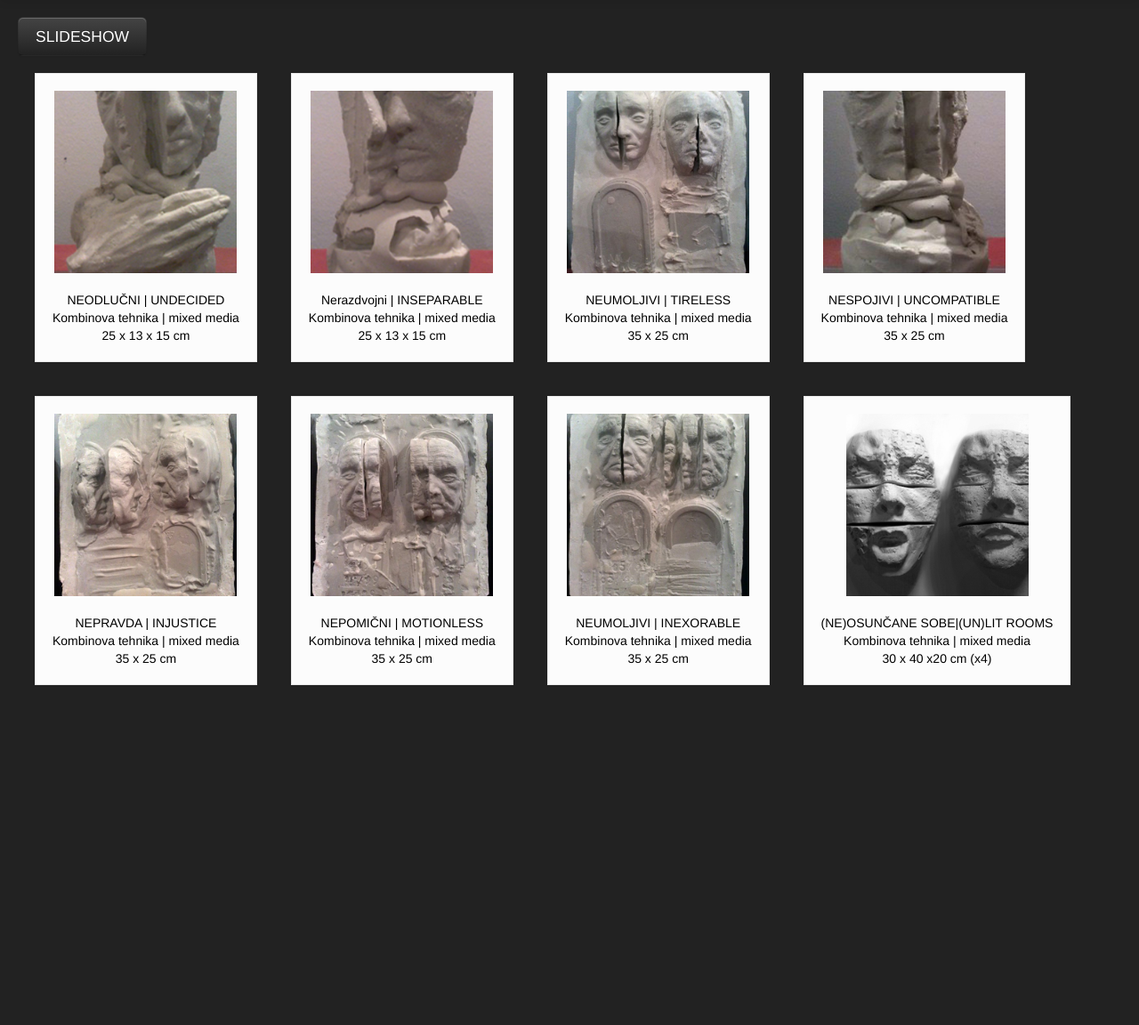
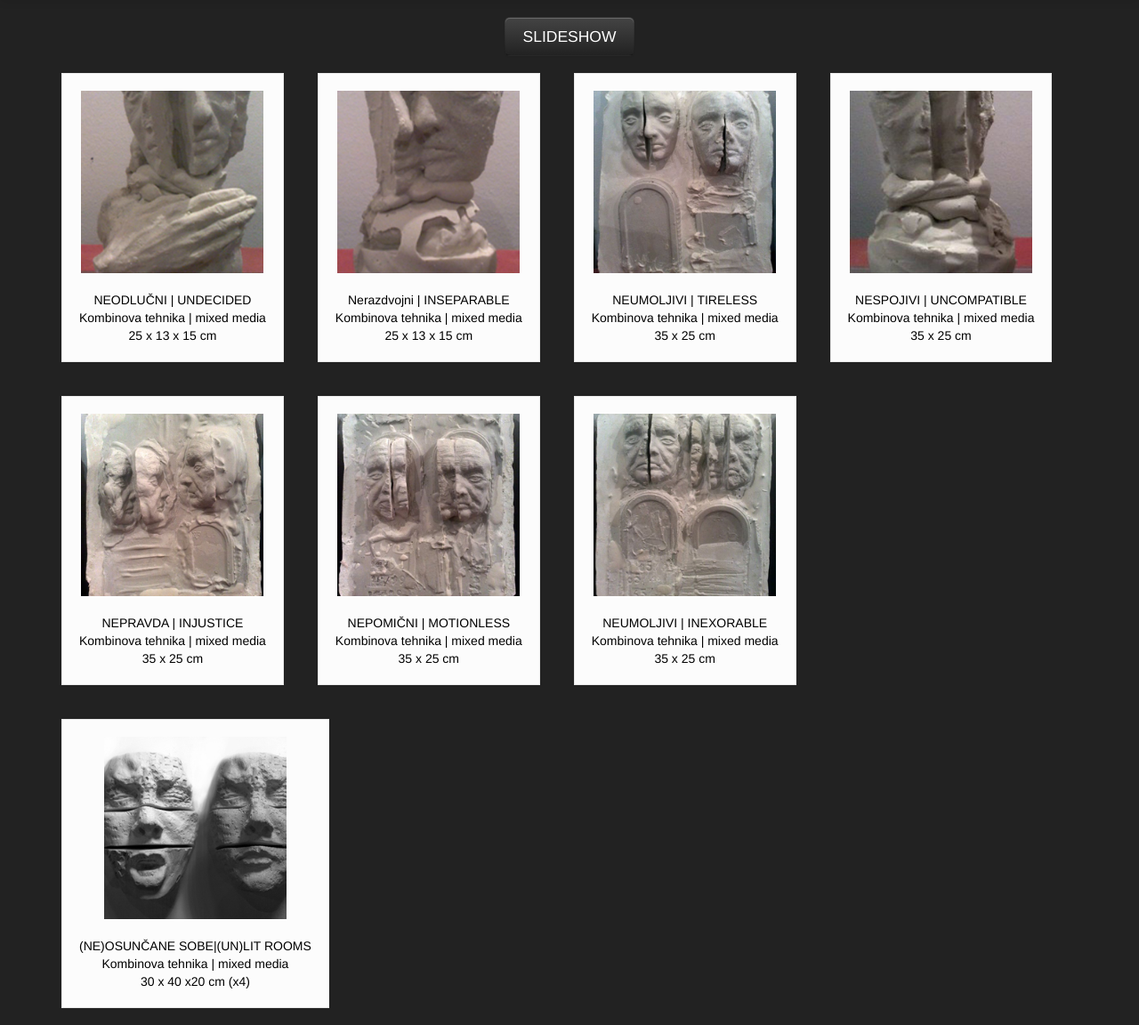
Before and after one commit to axyVox/33, a PHP site: page /sculptures.php in a window 1280 px wide. Shown: the part 41-1193 px from the top of the page at 89% size. Before the commit the page ends 811 px from the top, so only its background shows below. Run offline with PHP 8.4, Linux system fonts and the light colour scheme; some libraries are stand-ins or nearby versions.

Commit message:
Sample 1.3

```diff
--- a/css/css.css
+++ b/css/css.css
@@ -19,3 +19,7 @@
     margin-left: 20px;
     margin-right: 20px;
 }
+
+.mainGallery{
+    text-align: center;
+}
--- a/css/media.css
+++ b/css/media.css
@@ -3,10 +3,7 @@
         margin-top: 60px;
     }
 
-
 }
-
-
 
 @media (min-width: 980px) {
 
@@ -15,6 +12,38 @@
     }
 
     .mainGallery{
+        text-align: center;
         margin-top: 60px;
+        margin-left: 30px;
+        margin-right: 30px;
+    }
+
+
+}
+
+@media (min-width: 641px) and (max-width: 768px) {
+    .mainGallery{
+        text-align: center;
+        margin: 0 50px;
+    }
+
+    .picture > a{
+        margin: 10px 20px;
     }
 }
+
+
+@media (max-width: 580px) {
+
+    .mainGallery{
+        text-align: center;
+        margin: 0 30px;
+    }
+
+    .picture > a{
+        margin:20px auto;
+        width: 86%;
+        text-align: center;
+    }
+
+}
--- a/sculptures.php
+++ b/sculptures.php
@@ -38,7 +38,9 @@
 <div class="container-fluid mainGallery">
     <button id="start-slideshow" class="btn btn-large btn-inverse" data-slideshow="5000" data-target="#modal-gallery" data-selector="#gallery [data-gallery=gallery]">SLIDESHOW</button>
 
-    <div id="gallery" data-toggle="modal-gallery" data-target="#modal-gallery">
+
+    <div class="row">
+    <div id="gallery" data-toggle="modal-gallery" data-target="#modal-gallery" class="picture span12">
 
     	<?php
     	$pictures = array();
@@ -114,8 +116,7 @@
     ?>
 
     </div>
-
-    <br>
+    </div>
 </div>
 <!-- modal-gallery is the modal dialog used for the image gallery -->
 <div id="modal-gallery" class="modal modal-gallery hide fade center" tabindex="-1">
```
